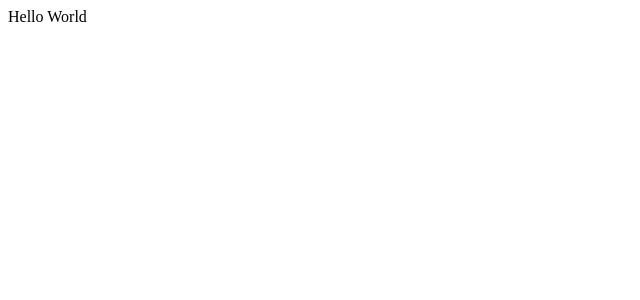
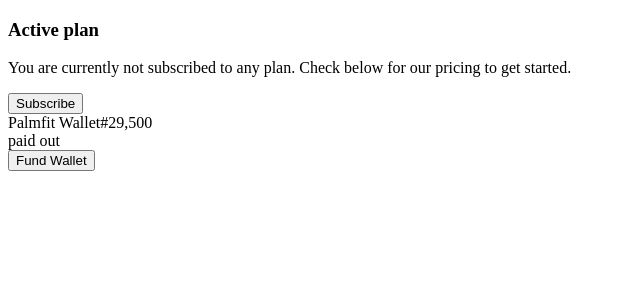
Before and after one commit to decadevs/live-project-sq015-net-palmfit-UI, a React (Create React App) app: page / in a window 1280 px wide. Shown: the top 300 px of the page, without its empty margins (0-640 px from the left). Built offline with nearby package versions, Linux system fonts and the light colour scheme.

Commit message:
added subcriptions component and finished the html markup

```diff
--- a/src/components/App.js
+++ b/src/components/App.js
@@ -1,8 +1,11 @@
 import '../styles/App.css';
+import Subcription from './subcription/Subcription';
 
 function App() {
   return (
-    <div> Hello World</div>
+    <div>
+      <Subcription />
+    </div>
   );
 }
 
--- /dev/null
+++ b/src/components/subcription/Subcription.jsx
@@ -0,0 +1,29 @@
+import styles from "./Subcription.module.css"
+
+function Subcription() {
+  return (
+    <div className={styles.container}>
+      <h3>Active plan</h3>
+      <p>
+        You are currently not subscribed to any plan. Check below for our
+        pricing to get started.
+      </p>
+      <div>
+        <button className={styles.btn} type="button">
+          Subscribe
+        </button>
+      </div>
+
+      <div className={styles.wallet_container}>
+        <div className={styles.top_half}>
+          <span>Palmfit Wallet</span>
+          <span>#29,500</span>
+              </div>
+              <span>paid out</span>
+          </div>
+          <button type="button" >Fund Wallet</button>
+    </div>
+  );
+}
+
+export default Subcription
```
Also changed, not shown: src/components/subcription/Subcription.module.css (added), 1 other file (tests, documents, lock files or other folders).
